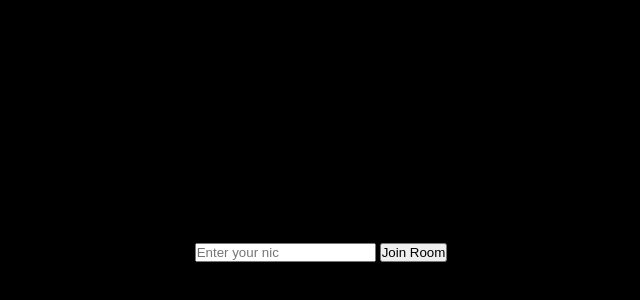
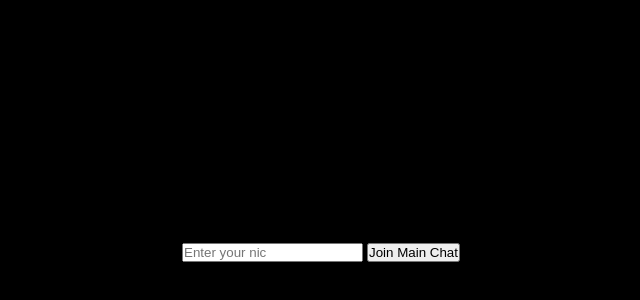
Before and after one commit to alexbryw/chatApp, a website: page public/index.html in a window 1280 px wide. Shown: the part 148-448 px from the top of the page, without its empty margins (319-959 px from the left). Drawn offline with nearby package versions, Linux system fonts and the light colour scheme; no server answers.

Commit message:
just changed a button name

```diff
--- a/public/index.html
+++ b/public/index.html
@@ -13,7 +13,7 @@
   <div class = "joinChatModal">
     <form class="join ui">
       <input type="text" placeholder="Enter your nic" id= "username" name = "username">
-      <button>Join Room</button>
+      <button>Join Main Chat</button>
     </form>
   </div>
   <div class="chatUI">
```
